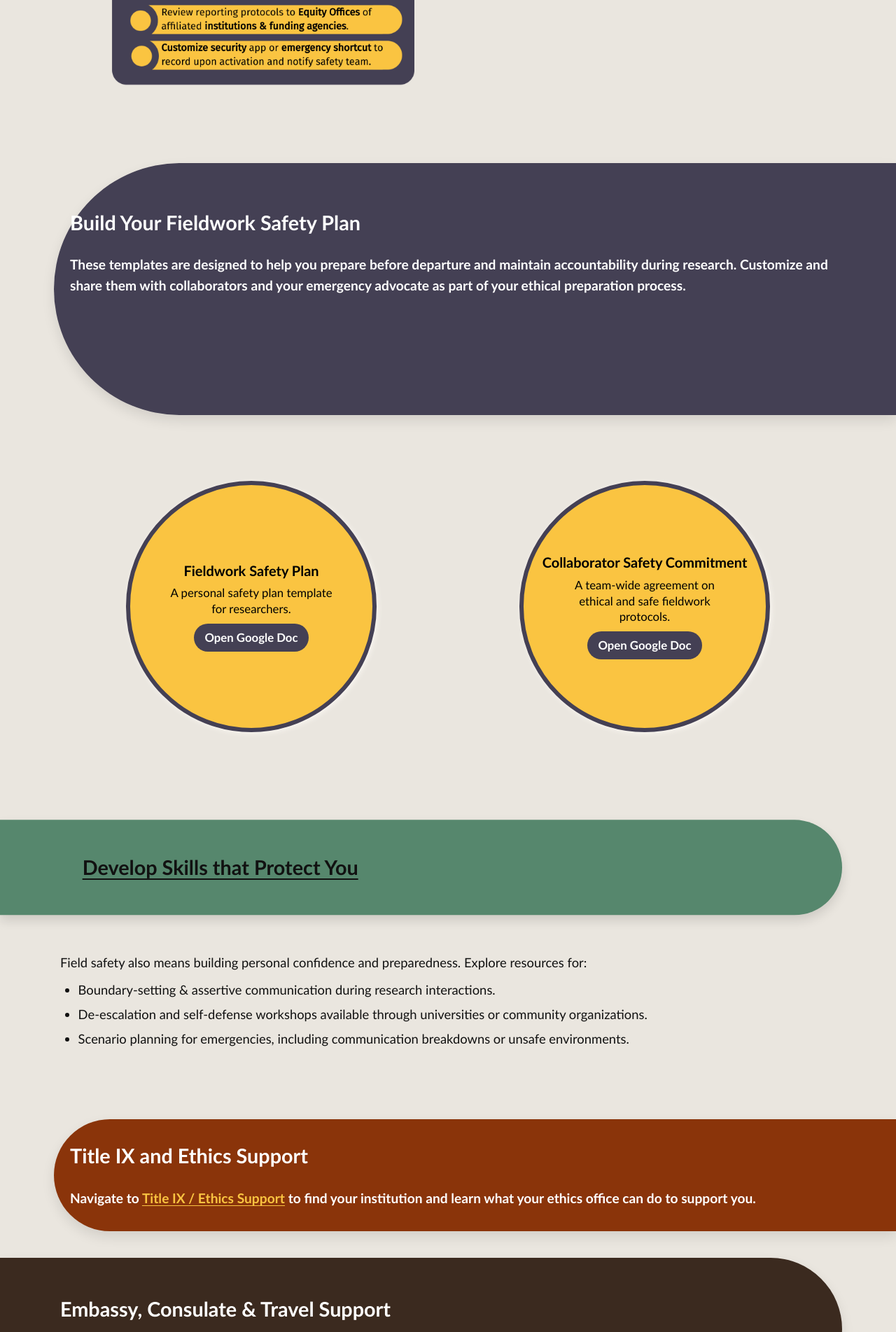
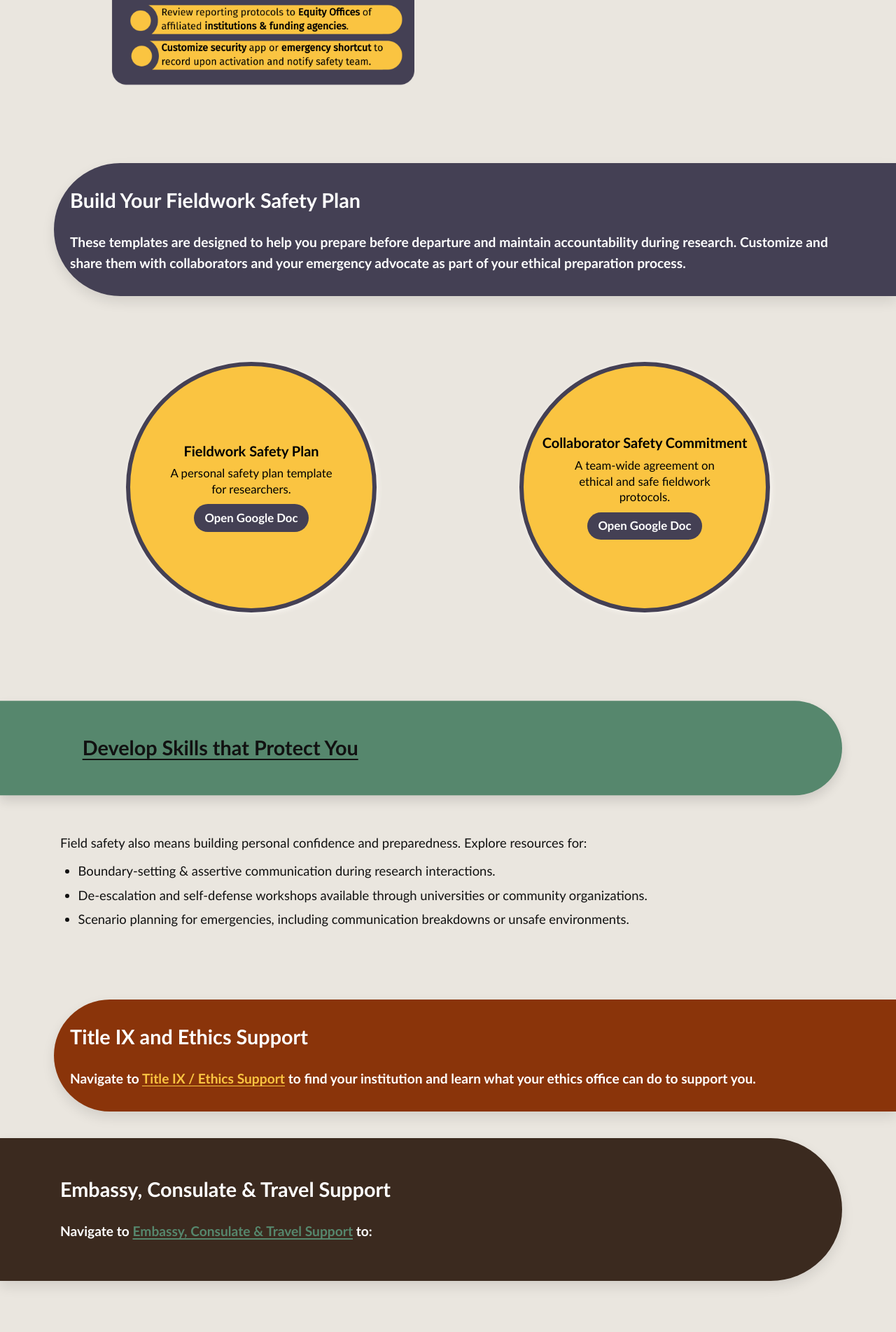
Before and after one commit to AnthroSafetyWarrior/GoldenTrowelProject, a Jekyll site: the page built from _pages/preparing.html, in a window 1280 px wide. Shown: the part 2264-4167 px from the top of the page at 70% size. Built offline with Jekyll 4.4.1, drawn with Linux system fonts in a browser that asks for light colours.

Commit message:
updating name

```diff
--- a/_pages/preparing.html
+++ b/_pages/preparing.html
@@ -79,7 +79,7 @@
 
 <!-- 2) DISCLAIMER — shared split -->
 <section class="section">
-<p class="pillhead pill--orange pill--clip-right pill--earlywrap">Disclaimer: The resources provided on this website are not exhaustive or definitive. Regulations, reporting protocols, and legal requirements may vary by location and institution. Before conducting fieldwork, confirm current information with your university legal services, ethics or Title IX office, or a qualified legal professional.</p>
+<p class="pillhead pill--orange pill--clip-right pill--earlywrapl">Disclaimer: The resources provided on this website are not exhaustive or definitive. Regulations, reporting protocols, and legal requirements may vary by location and institution. Before conducting fieldwork, confirm current information with your university legal services, ethics or Title IX office, or a qualified legal professional.</p>
 </section>
 
 <!-- 5) CHECKLIST — consistent grid utility -->
@@ -112,7 +112,7 @@
 </section>
 
 <!-- 3) PREPARING — pillband -->
-<section class="pillband pill--slate pill--clip-right pill--earlywrapl">
+<section class="pillband pill--slate pill--clip-right pill--tight pill--earlywrapl">
  <div class="section">
     <h2>Build Your Fieldwork Safety Plan</h2>
     <p class="lede">These templates are designed to help you prepare before departure and maintain accountability during research. Customize and share them with collaborators and your emergency advocate as part of your ethical preparation process.</p>
```
